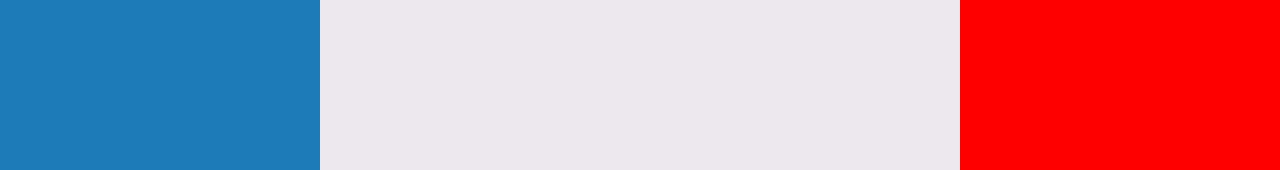
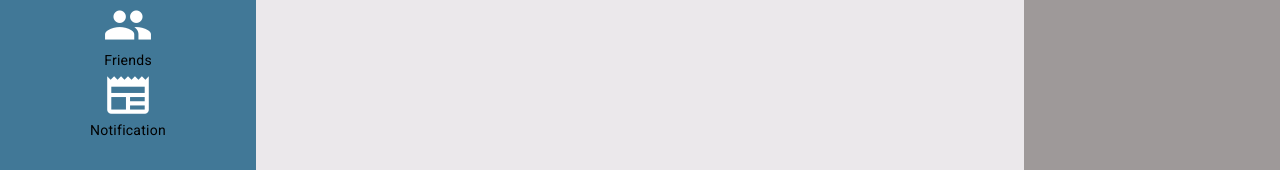
Before and after one commit to andrei-crisan/nihilitterWeb, an Angular app in the folder NihiliterWeb/: page / in a window 1280 px wide. Shown: the part 435-605 px from the top of the page. Built offline with nearby package versions, Linux system fonts and the light colour scheme; no server answers.

Commit message:
Impl: positiong_leftboxMenu

```diff
--- a/NihiliterWeb/src/app/app.component.html
+++ b/NihiliterWeb/src/app/app.component.html
@@ -1,12 +1,14 @@
 <div id="dreapta">unu</div>
 <div id="stanga">
     <i class="material-icons">home</i>Home
-    <br>
+
     <i class="material-icons">search</i>Search
     <br>
     <i class="material-icons">account_box</i> Profile
     <br>
     <i class="material-icons">people</i> Friends
+    <br>
+    <i class="material-icons">newspaper</i> Notification
 </div>
 <div id="mijloc">
     <div class="second-grid-container">
--- a/NihiliterWeb/src/app/app.component.scss
+++ b/NihiliterWeb/src/app/app.component.scss
@@ -1,29 +1,33 @@
 #dreapta {
-    background-color: red;
-    width: 25%;
+    background-color: rgb(158, 153, 153);
+    width: 20%;
     height: 100%;
     float: right;
-
 }
 
 #stanga {
-    background-color: rgb(28, 125, 182);
-    width: 25%;
+    background-color: rgb(65, 120, 151);
+    width: 20%;
     height: 100%;
     float: left;
+    display: flex;
+    flex-direction: column;
+    justify-content: center;
+    align-items: center;
 }
 
 #mijloc {
     display: flex;
     justify-content: center;
     background-color: rgb(235, 232, 235);
-    width: 50%;
+    width: 60%;
     height: 100%;
     margin: 0 auto;
 }
 
 .second-grid-container{
     width: 100%;
+    padding: 30px;
 }
 
 //Temporary:
```
